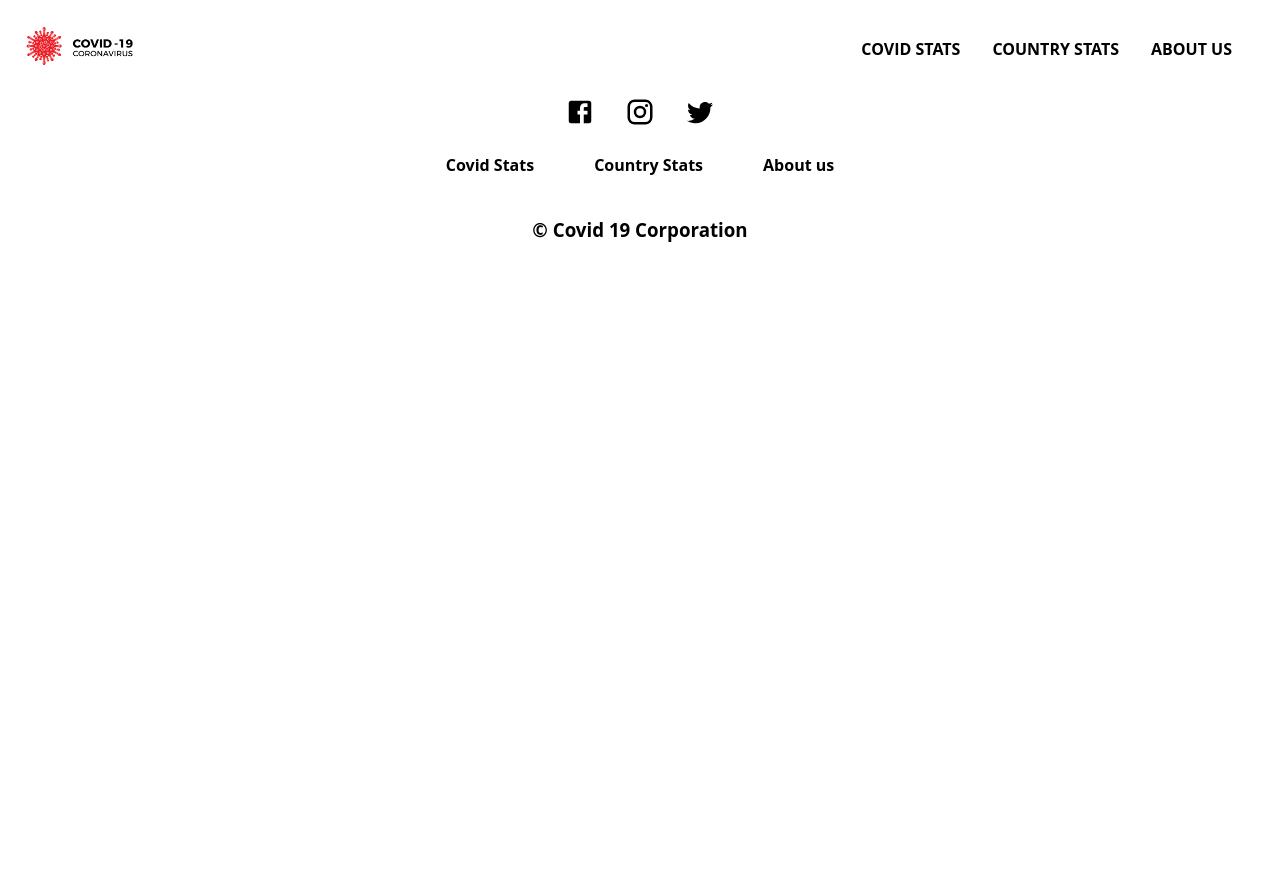
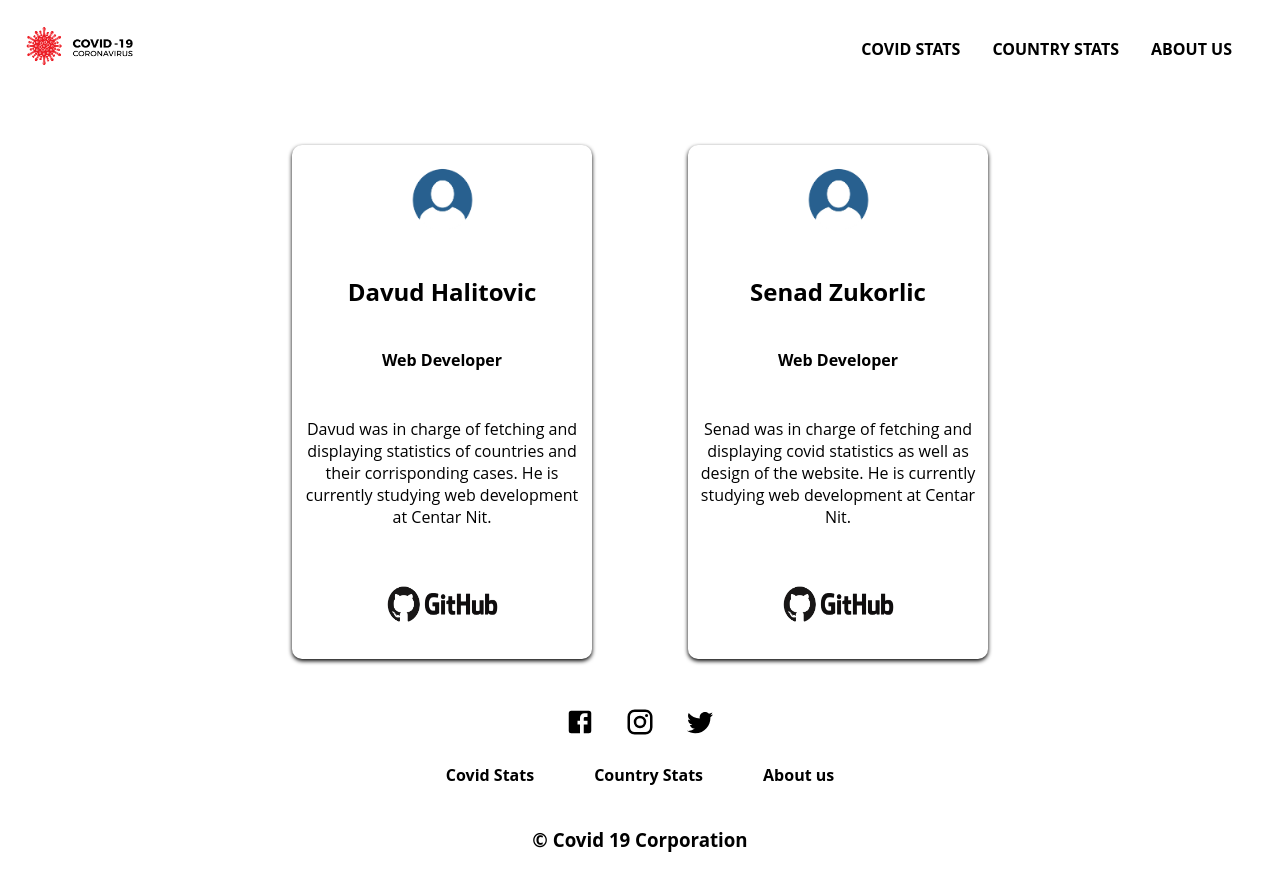
Before and after one commit to davudhalitovic/Covid19-app, a React (Vite) app: page /about-us in a window 1280 px wide. Shown: the top 890 px of the page. Before the commit the page ends 800 px from the top, so only its background shows below. Built offline with nearby package versions, Linux system fonts and the light colour scheme; no server answers.

Commit message:
created about

```diff
--- a/src/Components/AboutUs/AboutUs.jsx
+++ b/src/Components/AboutUs/AboutUs.jsx
@@ -1,5 +1,26 @@
+import React from "react";
+import { Wrapper } from "./AboutUsStyled";
+import { Card } from "./Card";
+import image from "./image.png";
 export function AboutUs() {
-    <>
-
-    </>
-}
+    return (
+      <Wrapper>
+        <Card
+          img={image}
+          name="Davud Halitovic"
+          about="Web Developer"
+          descritpion="Davud was in charge of fetching and displaying statistics of countries and their corrisponding cases.
+          He is currently studying web development at Centar Nit."
+          github={"https://github.com/DavudHalitovic"}
+        />
+        <Card
+          img={image}
+          name="Senad Zukorlic"
+          about="Web Developer"
+          descritpion="Senad was in charge of fetching and displaying covid statistics as well as design of the website.
+          He is currently studying web development at Centar Nit."
+          github={"https://github.com/SenadZukorlic"}
+        />
+      </Wrapper>
+    );
+  }
--- a/src/Components/AboutUs/AboutUsStyled.js
+++ b/src/Components/AboutUs/AboutUsStyled.js
@@ -1 +1,31 @@
 import { styled } from "@mui/material"
+
+export const Wrapper = styled("div")`
+    display: flex;
+    flex-direction: row;
+    justify-content: center;
+    align-items: center;
+`
+export const CardDiv = styled("div")`
+    display: flex;
+    flex-direction: column;
+    justify-content: center;
+    align-items: center;
+    margin: 3rem;
+    border-radius: 10px;
+    box-shadow: 0 2px 4px 0;
+    width: 300px;
+    text-align: center;
+    img{
+        width: 85px;
+        height: 70px;
+        padding: 20px;
+    }
+    img:hover{
+        transition: 0.2s ease-in-out;
+        transform: scale(1.1);
+    }
+    p{
+        padding: 10px;
+    }
+`
--- /dev/null
+++ b/src/Components/AboutUs/Card.jsx
@@ -0,0 +1,15 @@
+import React from "react";
+import { CardDiv } from "./AboutUsStyled";
+import gitlogo from "./github.png";
+
+export function Card({img, name, about, descritpion, github}) {
+    return (
+        <CardDiv>
+            <img src={img} alt="" />
+            <h2>{name}</h2>
+            <h4>{about}</h4>
+            <p>{descritpion}</p>
+            <a href={github}><img src={gitlogo} alt="" style={{width: "145px", height: "60px"}} /></a>
+        </CardDiv>
+    );
+}
```
Also changed, not shown: src/Components/AboutUs/github.png (added), src/Components/AboutUs/image.png (added).
